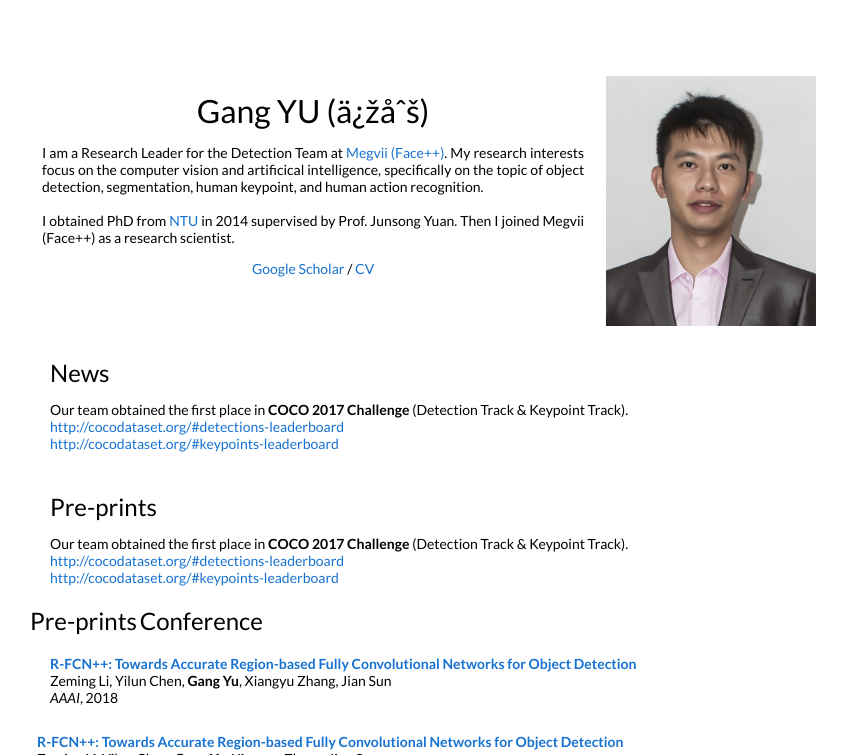
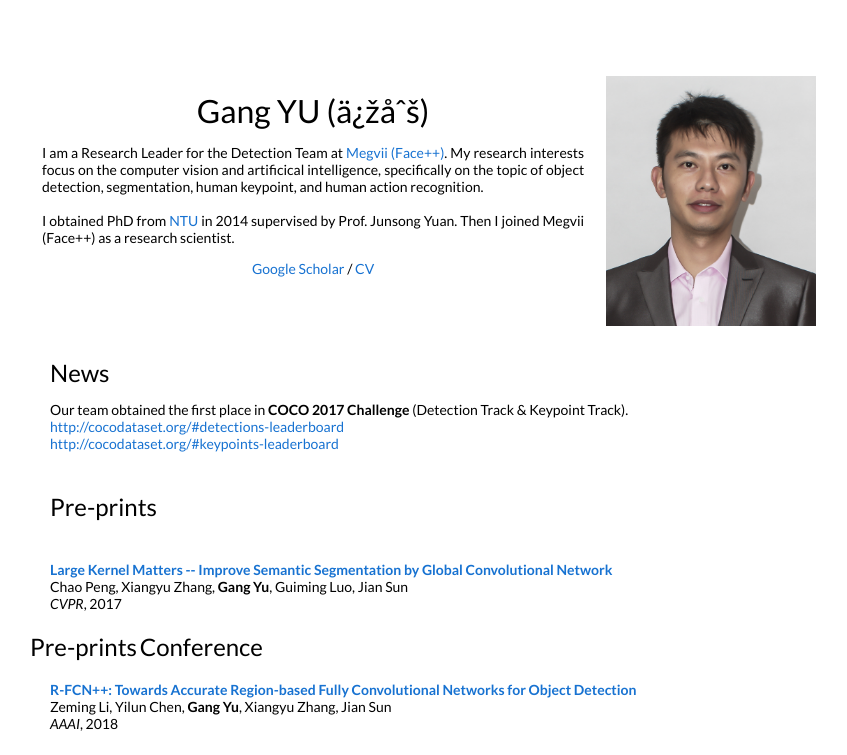
Before and after one commit to skicy/skicy.github.io, a plain HTML site: page index.html in a window 1280 px wide. Shown: the top 755 px of the page, without its empty margins (207-1054 px from the left). Drawn offline with Linux system fonts and the light colour scheme.

Commit message:
Update index.html

```diff
--- a/index.html
+++ b/index.html
@@ -89,17 +89,20 @@
 
 <table width="100%" align="left" border="0" cellspacing="0" cellpadding="20">
             <tr>
-              <width="100%" align="left">
-              <td>
+              <td width="100%" align="left">
                 <font size="5">Pre-prints</font> <!-- <font size="3">(for full publications, please see google scholars)</font> -->
-                  <p>
 
-                  Our team obtained the first place in <strong>COCO 2017 Challenge</strong> (Detection Track & Keypoint Track). <br>
-<a href="http://cocodataset.org/#detections-leaderboard">http://cocodataset.org/#detections-leaderboard</a>   <br>
-<a href="http://cocodataset.org/#keypoints-leaderboard">http://cocodataset.org/#keypoints-leaderboard</a>        <br>
-                  </p>
               </td>
             </tr>
+<tr>
+    <td width="100%" valign="top">
+    <p>
+    <b><a href="https://arxiv.org/pdf/1703.02719.pdf">Large Kernel Matters -- Improve Semantic Segmentation by Global Convolutional Network</a></b><br>
+      Chao Peng, Xiangyu Zhang, <strong>Gang Yu</strong>, Guiming Luo, Jian Sun <br>
+    <i>CVPR</i>, 2017 <br>
+    </p>
+    </td>
+    </tr>
           </table>
 
 
```
